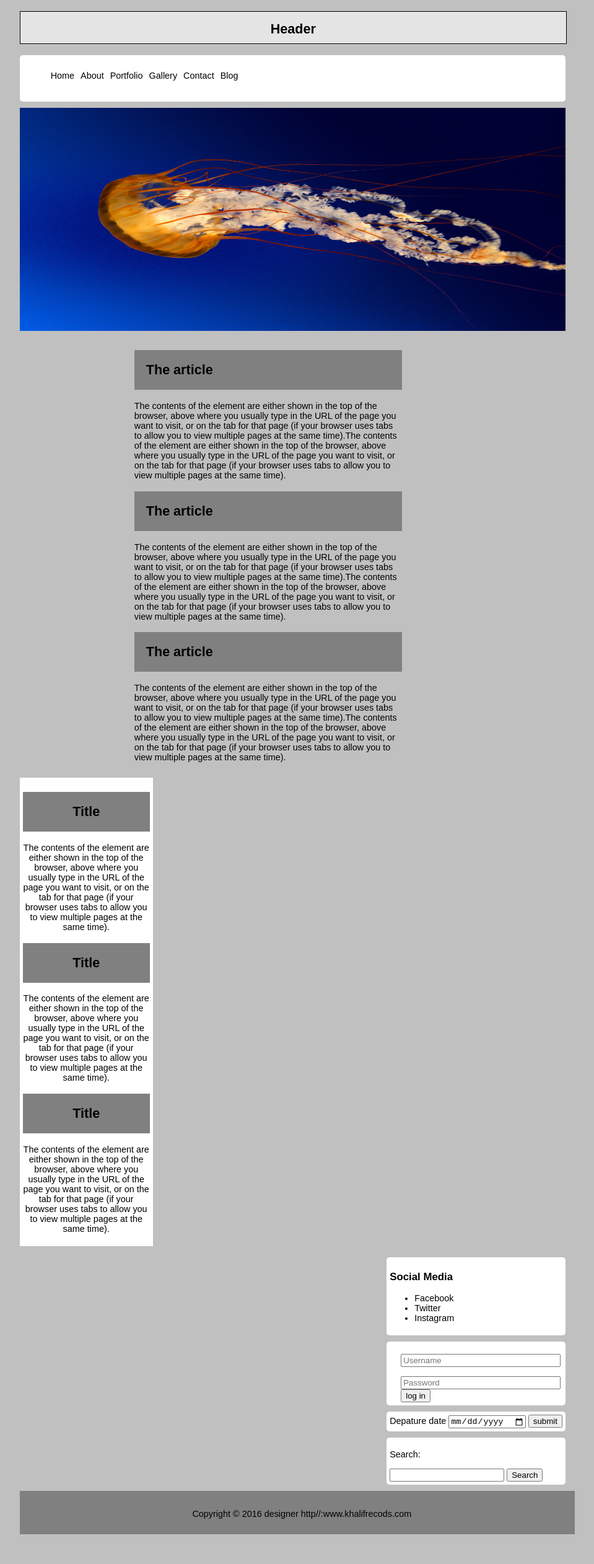
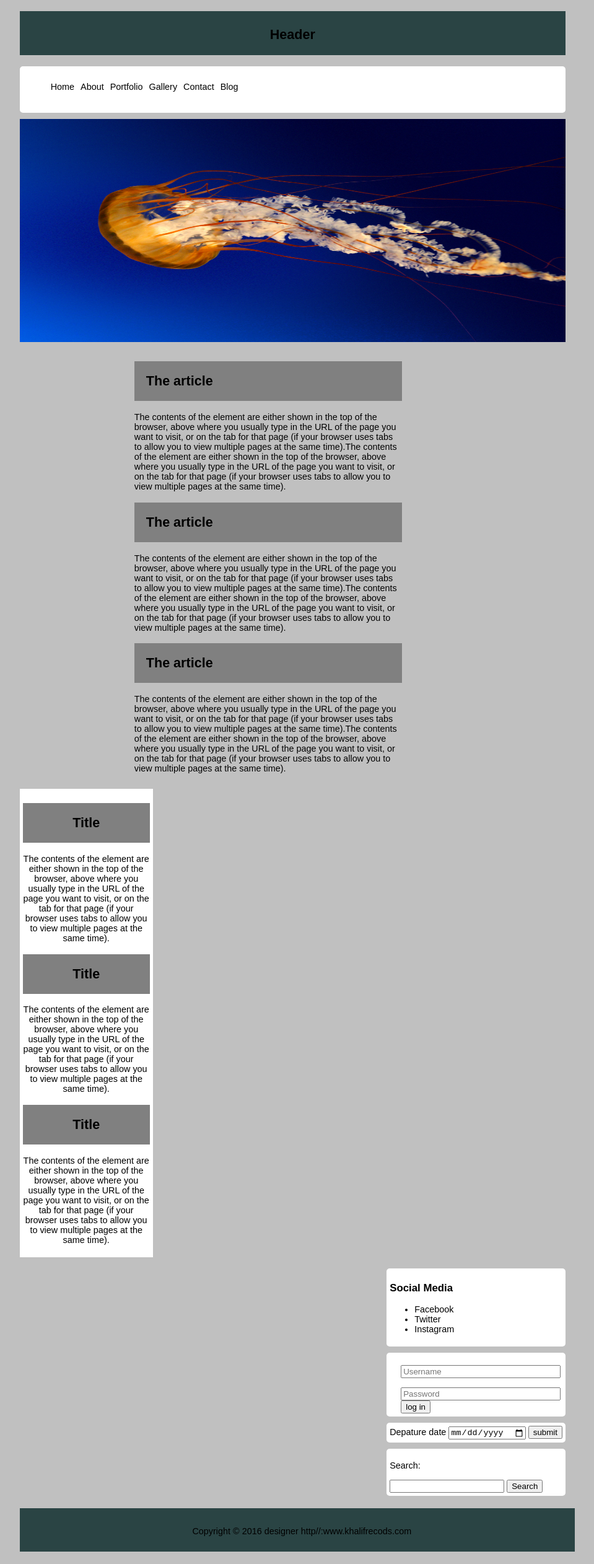
Before and after one commit to KhalifKanyi/firstproject, a plain HTML site: page trials.html in a window 1280 px wide. Shown: the whole page at 62% size, without its empty margins (175-1134 px from the left). Before the commit the page ends 2476 px from the top, so only its background shows below. Drawn offline with Linux system fonts and the light colour scheme.

Commit message:
header and background color modified

```diff
--- a/trialstyle.css
+++ b/trialstyle.css
@@ -12,11 +12,11 @@ section{
 	width: 90%
 }
 h1{
-	border:1px solid black;
-	background: #e5e5e5;
+	/*border:1px solid black;*/
+	background: #2a4444;
 	width: 100%;
 	text-align: center;
-	padding: 15px 0 10px 0;
+	padding: 25px 0 20px 0;
 }
 a{
 	text-decoration: none;
@@ -92,10 +92,10 @@ aside{
 .mainfooter{
 	width: 90%;
 	float: left;
-	background-color: grey;
+	background-color: #2a4444;
 	padding: 15px 0 10px 15px;
 	text-align: center;
-	margin-left: 10%;
+	margin:10px 0 20px 10%;
 }
 input[type="text"], input[type="password"]{
 	margin-top: 15px;
```
